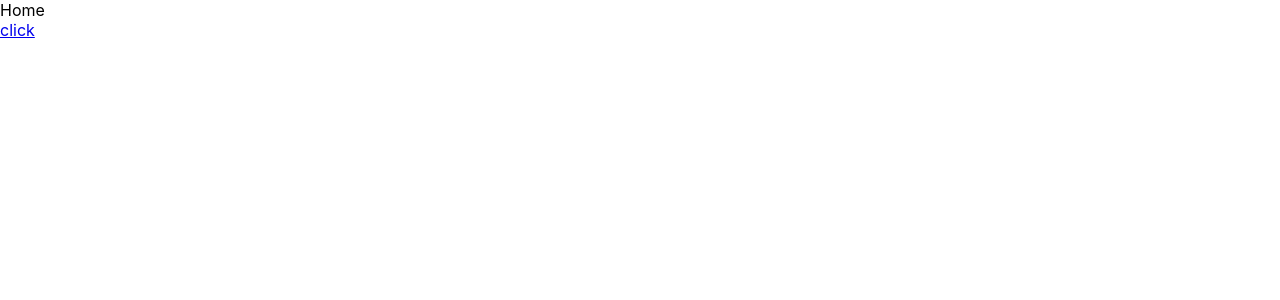
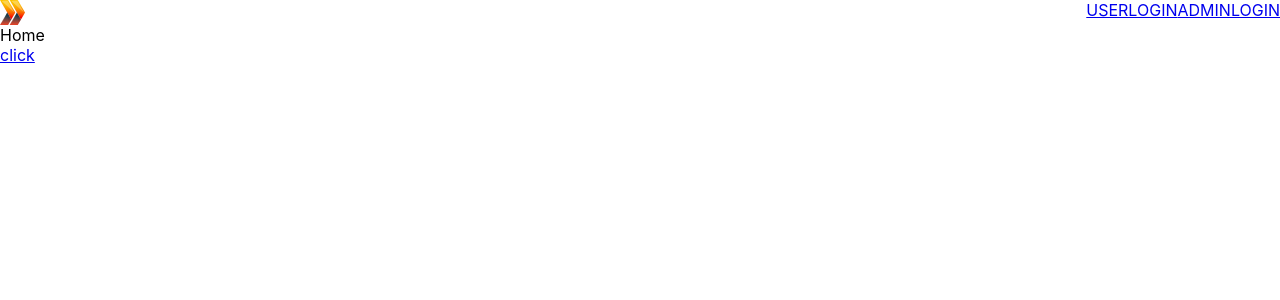
Before and after one commit to CodeGenius-Alliance/online-movie-booking, a React (Create React App) app in the folder client/: page / in a window 1280 px wide. Shown: the top 300 px of the page. Built offline with nearby package versions, Linux system fonts and the light colour scheme.

Commit message:
push again

```diff
--- a/client/src/App.js
+++ b/client/src/App.js
@@ -1,16 +1,21 @@
 import "./App.css";
 import { BrowserRouter, Route, Routes } from "react-router-dom";
 import Home from "./Components/HomeComponent/Home";
-import Navbar from "./Components/NavbarComponent/Navbar";
+import Navbar from "./Components/NavbarComponent/Navbar";import Login from "./Components/LoginComponent/Login";
+import Register from "./Components/RegisterComponent/Register";
+import AdminLogin from "./Components/LoginComponent/AdminLogin";
 
 function App() {
   return (
     <>
       {/* define code */}
       <BrowserRouter>
-        <Navbar />
+
         <Routes>
           <Route path="/" element={<Home />}></Route>
+          <Route path="/login" element={<Login />}></Route>
+          <Route path="/adminlogin" element={<AdminLogin />}></Route>
+          <Route path="/register" element={<Register />}></Route>
         </Routes>
       </BrowserRouter>
     </>
--- a/client/src/Components/HomeComponent/Home.js
+++ b/client/src/Components/HomeComponent/Home.js
@@ -1,9 +1,11 @@
 import React from 'react'
 import { Link } from 'react-router-dom'
+import Navbar from '../NavbarComponent/Navbar'
 
 function Home() {
   return (
     <>
+      <Navbar />
     <div>Home</div>
     <Link to={'/'}>click</Link>
     </>
--- /dev/null
+++ b/client/src/Components/LoginComponent/AdminLogin.js
@@ -0,0 +1,9 @@
+import React from 'react'
+
+function AdminLogin() {
+  return (
+    <div>AdminLogin</div>
+  )
+}
+
+export default AdminLogin
--- /dev/null
+++ b/client/src/Components/LoginComponent/Login.js
@@ -0,0 +1,9 @@
+import React from 'react'
+
+function Login() {
+  return (
+    <div>Login</div>
+  )
+}
+
+export default Login
--- /dev/null
+++ b/client/src/Components/NavbarComponent/Navbar.css
@@ -0,0 +1,7 @@
+.logo-img{
+    height: 25px;
+}
+.my-nav{
+    display: flex;
+    justify-content: space-between;
+}
--- a/client/src/Components/NavbarComponent/Navbar.js
+++ b/client/src/Components/NavbarComponent/Navbar.js
@@ -1,10 +1,15 @@
 import React from 'react'
-
+import './Navbar.css'
+import { Link } from 'react-router-dom'
 function Navbar() {
   return (
-    <div>
+    <>
+    <nav className='my-nav'>
+      <img src="/logo.svg" alt="" className='logo-img'/>
+      <div><Link className='login-btn' to={'/login'}> USERLOGIN</Link><Link to={'/adminlogin'} className='login-btn'>ADMINLOGIN</Link></div>
 
-    </div>
+    </nav>
+    </>
   )
 }
 
--- /dev/null
+++ b/client/src/Components/RegisterComponent/Register.js
@@ -0,0 +1,9 @@
+import React from 'react'
+
+function Register() {
+  return (
+    <div>Register</div>
+  )
+}
+
+export default Register
```
Also changed, not shown: client/public/logo.svg (added).
